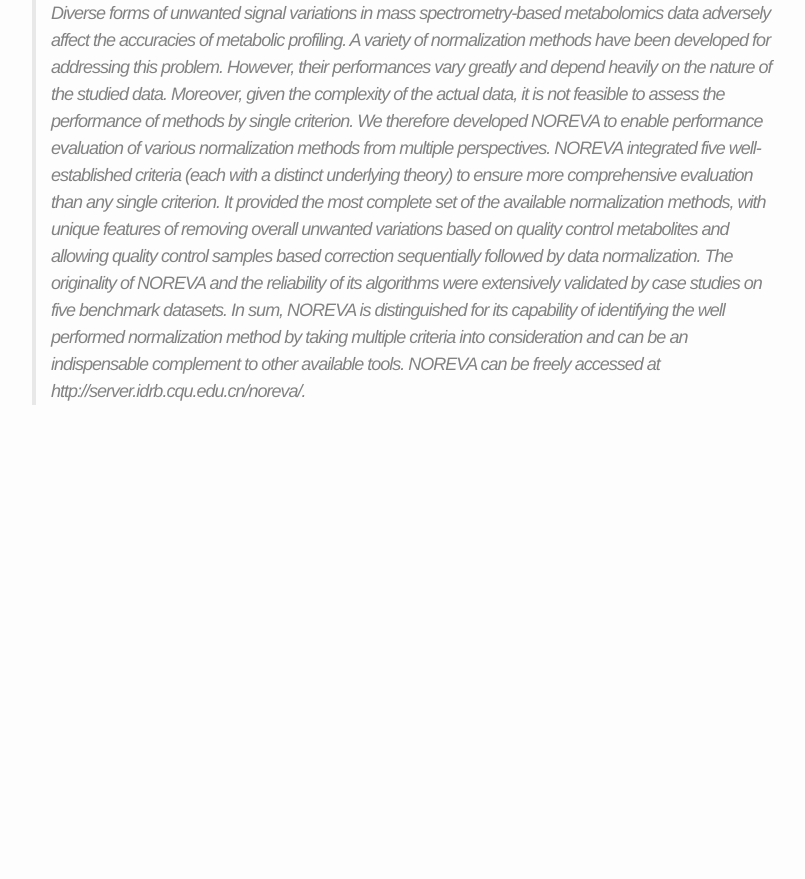
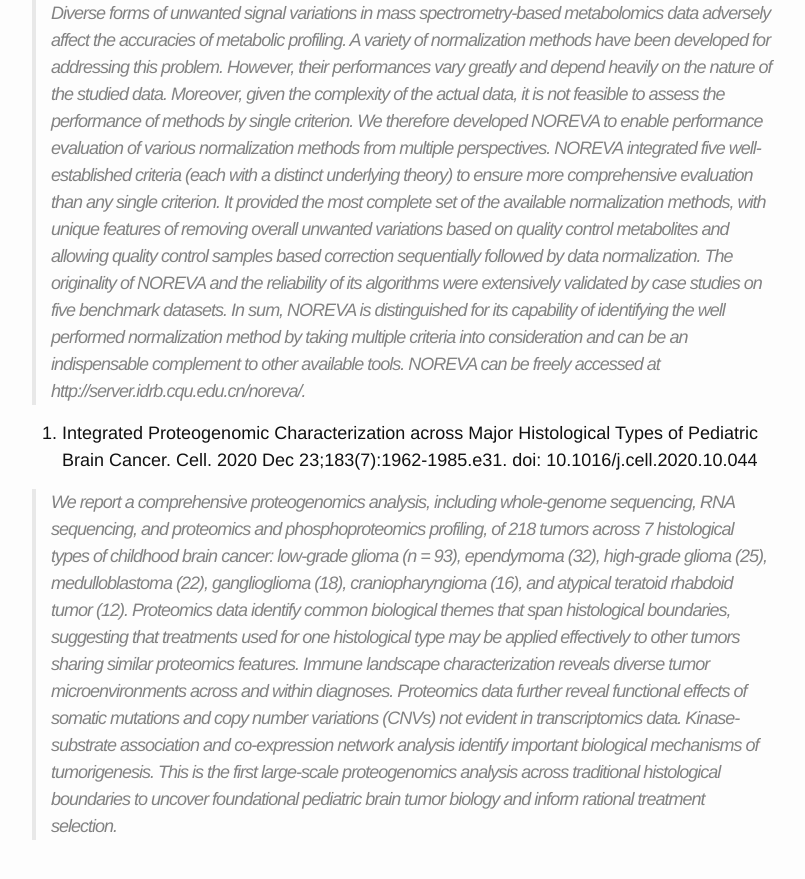
Before and after one commit to dcmb-courses/bioinf602-603, a Jekyll site: the page built from Proteomics_and_Metabolomics.md, in a window 1280 px wide and 900 px high, scrolled down 4718 px. Shown: the top 879 px of the window, without its empty margins (238-1043 px from the left). Built offline with Jekyll 4.4.1, drawn with Linux system fonts in a browser that asks for light colours; before the commit the page ends 5183 px from its top, so only the background shows below that.

Commit message:
Update Proteomics_and_Metabolomics.md

```diff
--- a/Proteomics_and_Metabolomics.md
+++ b/Proteomics_and_Metabolomics.md
@@ -48,3 +48,7 @@ extensive roles in human malignancy. Nat Genet. 2013 Jun;45(6):592-601.
  1. NOREVA: normalization and evaluation of MS-based metabolomics data. Bo Li, Jing Tang, Qingxia Yang, Shuang Li, Xuejiao Cui, Yinghong Li, Yuzong Chen, Weiwei Xue, Xiaofeng Li, Feng Zhu. Nucleic Acids Research, Volume 45, Issue W1, 2017, Pages W162–W170, https://doi.org/10.1093/nar/gkx449
 
 >Diverse forms of unwanted signal variations in mass spectrometry-based metabolomics data adversely affect the accuracies of metabolic profiling. A variety of normalization methods have been developed for addressing this problem. However, their performances vary greatly and depend heavily on the nature of the studied data. Moreover, given the complexity of the actual data, it is not feasible to assess the performance of methods by single criterion. We therefore developed NOREVA to enable performance evaluation of various normalization methods from multiple perspectives. NOREVA integrated five well-established criteria (each with a distinct underlying theory) to ensure more comprehensive evaluation than any single criterion. It provided the most complete set of the available normalization methods, with unique features of removing overall unwanted variations based on quality control metabolites and allowing quality control samples based correction sequentially followed by data normalization. The originality of NOREVA and the reliability of its algorithms were extensively validated by case studies on five benchmark datasets. In sum, NOREVA is distinguished for its capability of identifying the well performed normalization method by taking multiple criteria into consideration and can be an indispensable complement to other available tools. NOREVA can be freely accessed at http://server.idrb.cqu.edu.cn/noreva/.
+
+1. Integrated Proteogenomic Characterization across Major Histological Types of Pediatric Brain Cancer. Cell. 2020 Dec 23;183(7):1962-1985.e31. doi: 10.1016/j.cell.2020.10.044
+
+>We report a comprehensive proteogenomics analysis, including whole-genome sequencing, RNA sequencing, and proteomics and phosphoproteomics profiling, of 218 tumors across 7 histological types of childhood brain cancer: low-grade glioma (n = 93), ependymoma (32), high-grade glioma (25), medulloblastoma (22), ganglioglioma (18), craniopharyngioma (16), and atypical teratoid rhabdoid tumor (12). Proteomics data identify common biological themes that span histological boundaries, suggesting that treatments used for one histological type may be applied effectively to other tumors sharing similar proteomics features. Immune landscape characterization reveals diverse tumor microenvironments across and within diagnoses. Proteomics data further reveal functional effects of somatic mutations and copy number variations (CNVs) not evident in transcriptomics data. Kinase-substrate association and co-expression network analysis identify important biological mechanisms of tumorigenesis. This is the first large-scale proteogenomics analysis across traditional histological boundaries to uncover foundational pediatric brain tumor biology and inform rational treatment selection.
```
